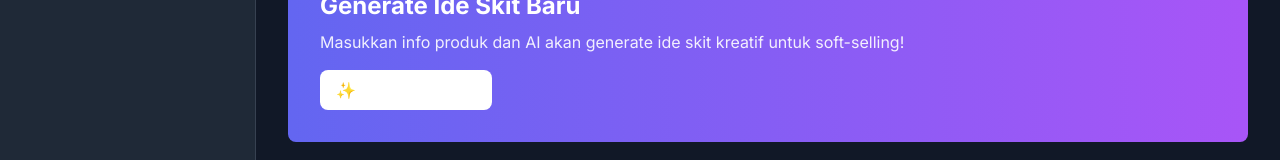
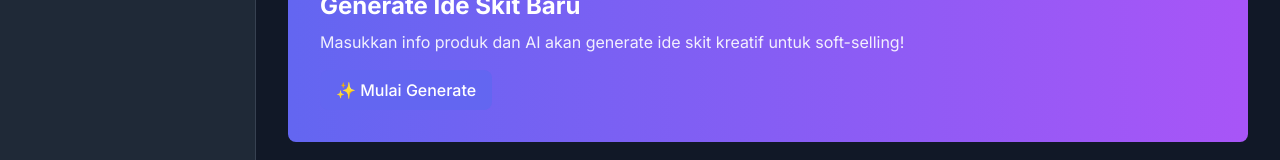
Before and after one commit to ardha27/ugc-brainstorming, a React (Vite) app: page / in a window 1280 px wide. Shown: the part 377-537 px from the top of the page. Built offline with nearby package versions, Linux system fonts and the light colour scheme; no server answers; the database is empty; the HTML template or start-up script is replaced by a standard one.

Commit message:
fix: button contrast on gradient CTA

```diff
--- a/src/pages/Dashboard.jsx
+++ b/src/pages/Dashboard.jsx
@@ -75,7 +75,7 @@ export function Dashboard() {
             Masukkan info produk dan AI akan generate ide skit kreatif untuk soft-selling!
           </p>
           <Link to="/generate">
-            <Button className="bg-white text-primary hover:bg-gray-100">
+            <Button className="bg-indigo-500 text-white hover:bg-indigo-400">
               ✨ Mulai Generate
             </Button>
           </Link>
```
